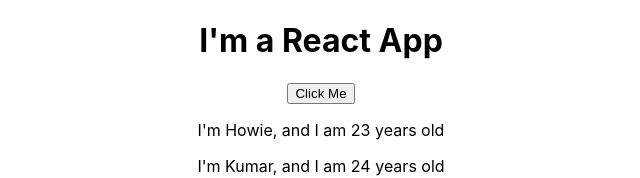
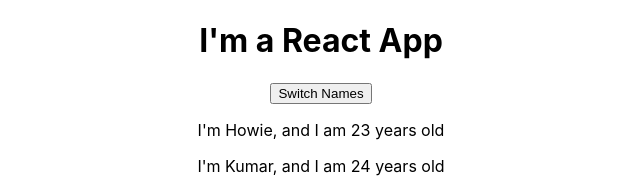
Before and after one commit to jgamble482/react-playground, a React (Create React App) app in the folder react-app/: page / in a window 1280 px wide. Shown: the top 178 px of the page, without its empty margins (319-959 px from the left). Built offline with nearby package versions, Linux system fonts and the light colour scheme.

Commit message:
Added state property to app component, added click event handler

```diff
--- a/react-app/src/App.js
+++ b/react-app/src/App.js
@@ -12,10 +12,20 @@
     ]
   }
 
+  switchNamesHandler = () => {
+    this.setState({
+      persons: [
+        {name: 'Laura', age: 23},
+        {name: 'Kumar', age: 24},
+        {name: 'Jordan', age: 22}
+      ]
+    });
+  }
+
   render() { return (
     <div className="App">
       <h1>I'm a React App</h1>
-      <button>Click Me</button>
+      <button onClick={this.switchNamesHandler}>Switch Names</button>
       <Person name={this.state.persons[0].name} age={this.state.persons[0].age}/>
       <Person name={this.state.persons[1].name} age={this.state.persons[1].age}></Person>
       <Person name={this.state.persons[2].name} age={this.state.persons[2].age}>This one's me</Person>
```
